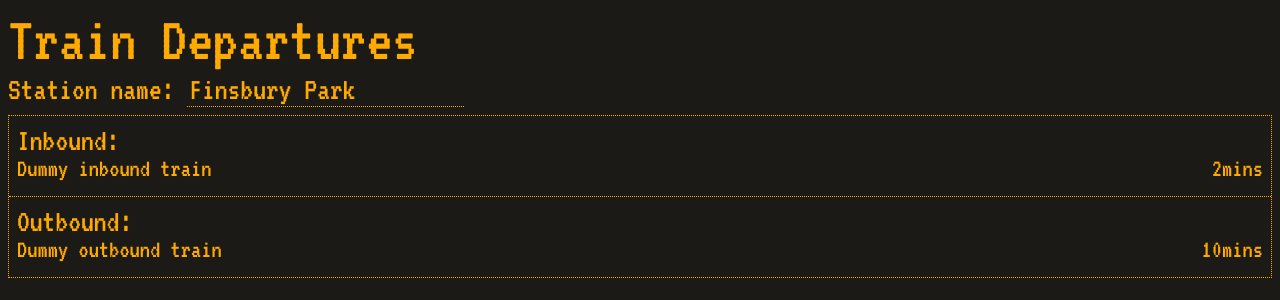
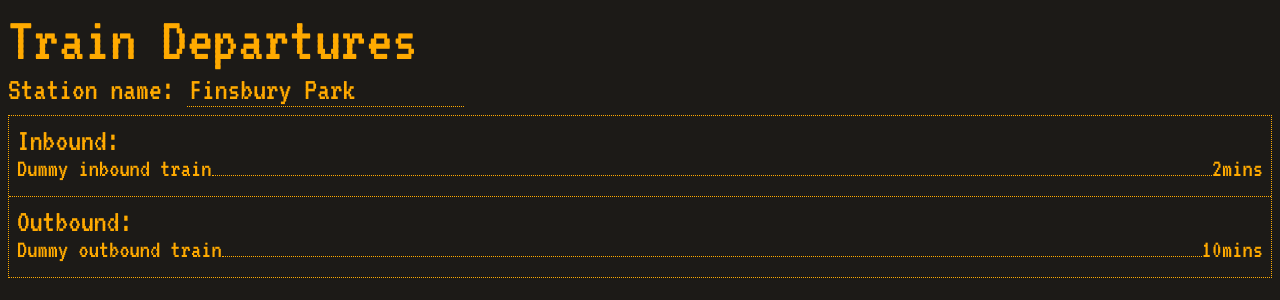
Before and after one commit to FAC-Sixteen/week5-trains, a website: page public/index.html in a window 1280 px wide. Drawn offline with Linux system fonts and the light colour scheme; files that its build step writes are made by us from their sources.

Commit message:
add dot spacing to departure board

```diff
--- a/public/index.html
+++ b/public/index.html
@@ -30,6 +30,7 @@
           <h2>Inbound:</h2>
           <div class="train-container">
             <p>Dummy inbound train</p>
+            <div class="dot-spacing"></div>
             <p>2mins</p>
           </div>
         </div>
@@ -37,6 +38,7 @@
           <h2>Outbound:</h2>
           <div class="train-container">
             <p>Dummy outbound train</p>
+            <div class="dot-spacing"></div>
             <p>10mins</p>
           </div>
         </div>
--- a/public/styles.css
+++ b/public/styles.css
@@ -42,8 +42,13 @@ h1 {
   border-bottom: 1px dotted hsl(40, 100%, 50%);
 }
 
+.dot-spacing {
+  border-bottom: 1px dotted hsl(40, 100%, 50%);
+  margin-bottom: 0.2em;
+}
+
 .train-container {
   font-size: 0.8em;
-  display: flex;
-  justify-content: space-between;
+  display: grid;
+  grid-template-columns: auto 1fr auto;
 }
```
